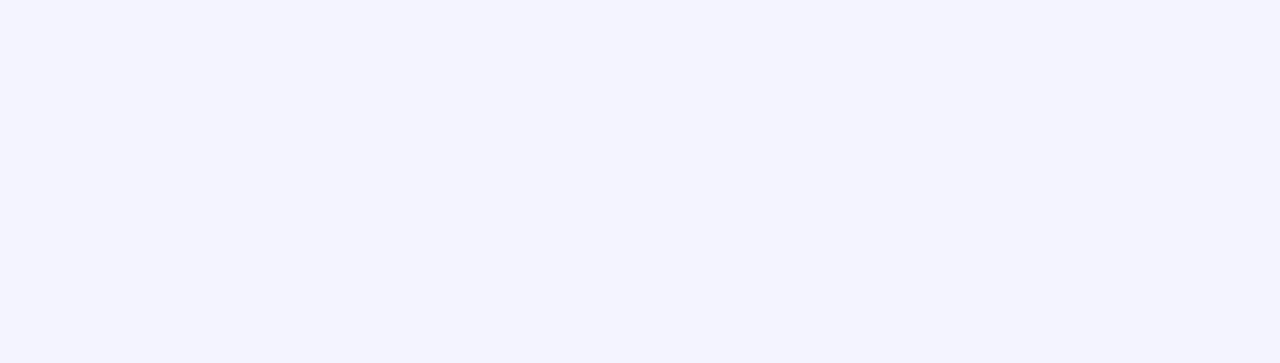
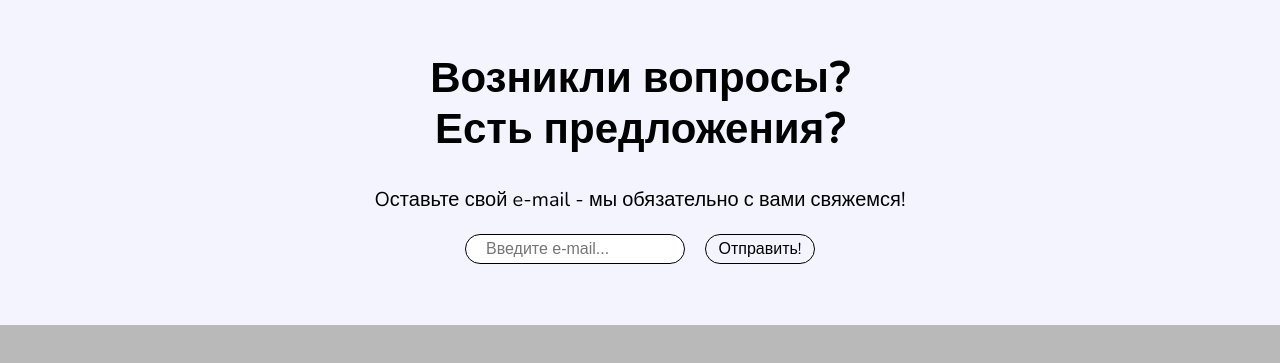
Before and after one commit to andr-ll/Vikdrums, a React (Create React App) app in the folder my-app/: page / in a window 1280 px wide. Shown: the part 2059-2422 px from the top of the page. Before the commit the page ends 2062 px from the top, so only its background shows below. Built offline with nearby package versions, Linux system fonts and the light colour scheme.

Commit message:
main page is almost ready

```diff
--- a/my-app/src/Components/Footer/Footer.scss
+++ b/my-app/src/Components/Footer/Footer.scss
@@ -1,4 +1,7 @@
-
+footer {
+    background-color: #b9b9b9;
+    height: 100px;
+}
 
 
 @media (max-width: 900px) {
--- a/my-app/src/Components/Footer/Footer.tsx
+++ b/my-app/src/Components/Footer/Footer.tsx
@@ -1,7 +1,11 @@
+import './Footer.scss'
+
 export const Footer = () => {
     return (
         <footer>
+            <div className="container">
 
+            </div>
         </footer>
     )
 }
--- a/my-app/src/Components/MainPage/Components/MediaFeatures.tsx
+++ b/my-app/src/Components/MainPage/Components/MediaFeatures.tsx
@@ -19,26 +19,26 @@ export const AudioFeatures = (props: AudioFeaturesProps) => {
         <section className="media-features">
             <div className="container">
                 <h2>
-                    Аудио треки с барабанами и без, <br /> а также видео
+                    Аудио с дорожкой барабанов и без, <br /> а также видео
                     </h2>
                 <div className="media-cards flex" style={{opacity: props.scroll < scrollValue ? "0" : "1"}}>
                     <MediaCard
                         class={"fas fa-drum"}
                         header={"Слушай оригиналы песен"}
                         link={"plus"}
-                        paragraph='В разделе "Плюс" собраны аудио записи, с точными партиями.'
+                        paragraph='В разделе "Плюс" собраны оригинальные аудио записи с барабанными партиями.'
                     />
                     <MediaCard
                         class={"fas fa-volume-mute"}
                         header={"Занимайся с треком без барабанов"}
                         link={"minus"}
-                        paragraph='В большенстве записей добавлен метроном. Это поможет ориентироваться в песне'
+                        paragraph='В большенстве записей добавлен метроном. Это поможет ориентироваться в песне.'
                     />
                     <MediaCard
                         class={"fab fa-youtube"}
                         header={"Застрял? Проверяй на YouTube!"}
                         link={"video"}
-                        paragraph='Если не знаешь как играть то или инное место - просто посмотри видео!'
+                        paragraph='Если не знаешь как сыграть какое-то место - просто посмотри видео!'
                     />
                 </div>
             </div>
--- /dev/null
+++ b/my-app/src/Components/MainPage/Components/Question.tsx
@@ -0,0 +1,25 @@
+import { useState } from "react"
+
+export const Question = () => {
+
+    const [visible, setVisible] = useState(" ")
+
+    const formSubmit = () => {
+        setVisible("visible")
+    }
+
+    return (
+        <section className="question">
+            <div className="container">
+                <h2>Возникли вопросы? <br/> Есть предложения?</h2>
+                <form className="mail">
+                    <p>Oставьте свой e-mail - мы обязательно с вами свяжемся!</p>
+                    <div className="input-button flex">
+                        <input type="email" name="mail" id="input" placeholder="Введите e-mail..."/>
+                        <button type="button" onClick={formSubmit}>Отправить!</button>
+                    </div>
+                </form>
+            </div>
+        </section>
+    )
+}
--- a/my-app/src/Components/MainPage/MainPage.scss
+++ b/my-app/src/Components/MainPage/MainPage.scss
@@ -155,6 +155,65 @@
         }
 
     }
+
+    .question {
+        padding: 50px 0;
+
+        .container {
+            position: relative;
+        }
+
+        h2 {
+            text-align: center;
+            margin: 0 auto 20px;
+
+        }
+
+        form {
+            display: flex;
+            flex-direction: column;
+            justify-content: space-around;
+            align-items: center;
+            margin: 0 auto;
+            text-align: center;
+            height: 100px;
+
+            input {
+                outline: none;
+                border: 1.5px solid black;
+                border-radius: 40px;
+                width: 220px;
+                height: 30px;
+                padding-left: 20px;
+                font-size: 16px;
+
+                &:focus,
+                &:active {
+                    outline: none;
+                    border-color: #1f70e0;
+                    box-shadow: inset 0 0 3px #1f70e0;
+                }
+            }
+
+            button {
+                margin-left: 20px;
+                text-align: center;
+                border: 1px solid black;
+                border-radius: 40px;
+                width: 110px;
+                transition: color .4s, background-color .4s ease;
+
+                &:hover {
+                    background-color: #267DF4;
+                    color: white;
+                }
+
+                &:active {
+                    transform: translateY(1px);
+                }
+            }
+        }
+    }
 }
 
 @media (max-width: 900px) {
--- a/my-app/src/Components/MainPage/MainPage.tsx
+++ b/my-app/src/Components/MainPage/MainPage.tsx
@@ -1,6 +1,7 @@
 import React, { useState } from 'react';
 import { AboutParts } from './Components/AboutParts'
 import { AudioFeatures } from './Components/MediaFeatures';
+import { Question } from './Components/Question'
 import './MainPage.scss'
 
 export const MainPage = () => {
@@ -21,6 +22,7 @@ export const MainPage = () => {
             </div>
             <AboutParts scroll={windowScroll}/>
             <AudioFeatures scroll={windowScroll}/>
+            <Question />
         </section>
     )
 }
```
Also changed, not shown: 1 other file (tests, documents, lock files or other folders).
